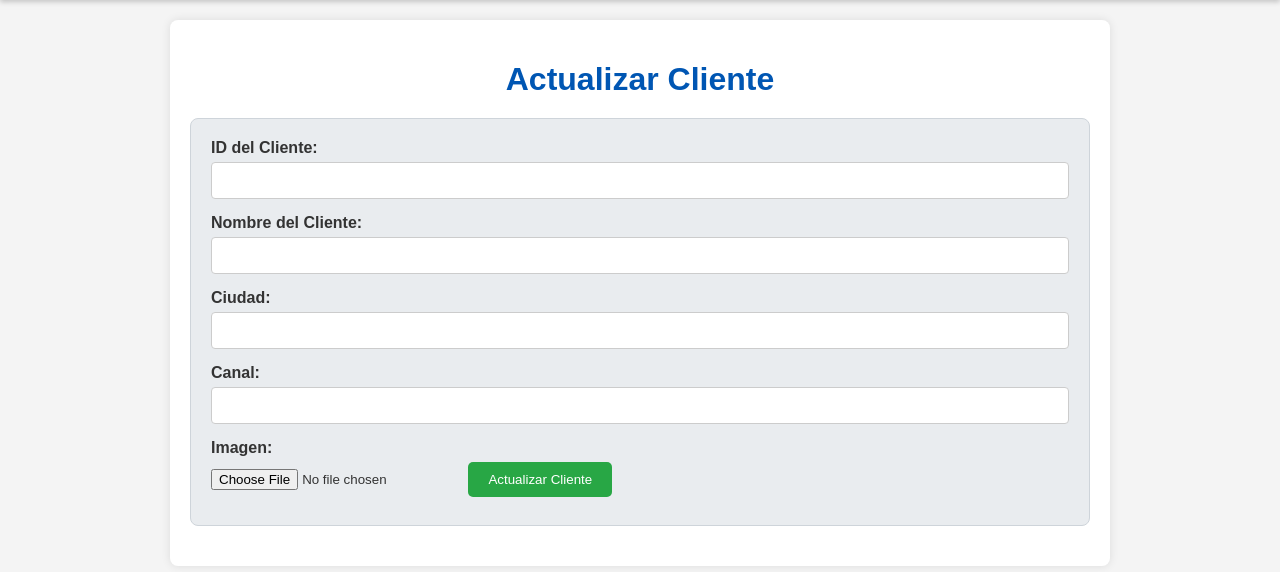
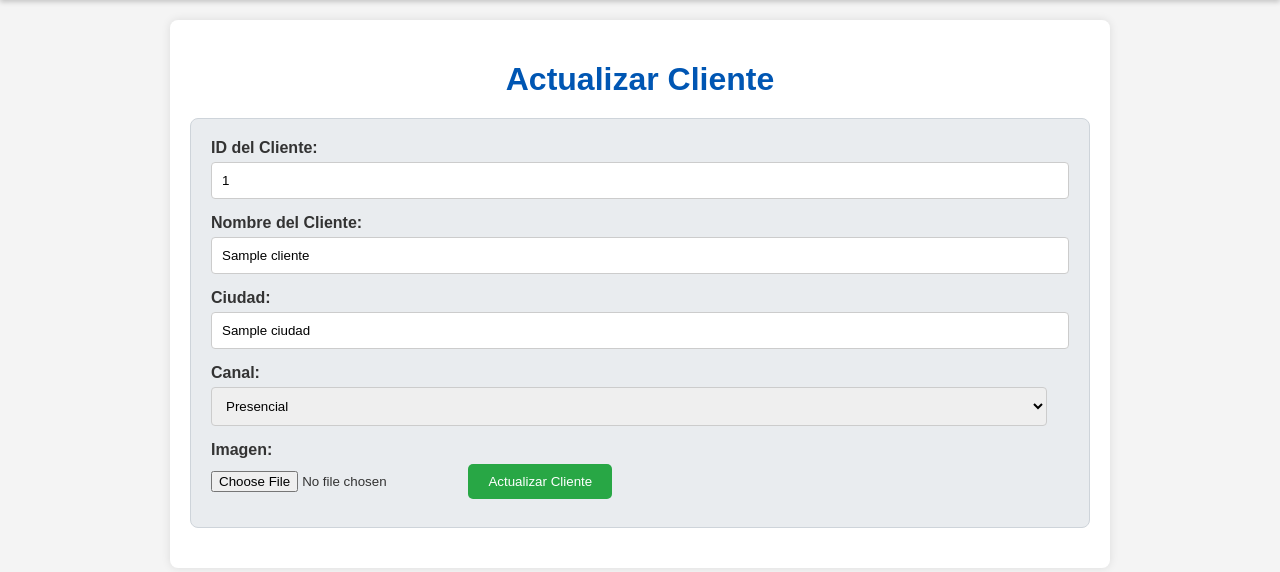
Before and after one commit to Juanes0706/Tienda, a FastAPI app: template templates/clientes/update.html in a window 1280 px wide. Shown: the part 83-655 px from the top of the page. Run offline with FastAPI, Linux system fonts and the light colour scheme; the template is opened without the code that fills it: most values are stand-ins (such as "Sample title", 1, 10 or a date in 2020); parts of the project's set-up code (start-up, migrations or seed data) failed here and were passed over.

Commit message:
añadiendo opciones

```diff
--- a/templates/clientes/update.html
+++ b/templates/clientes/update.html
@@ -56,16 +56,19 @@
         <div class="form-section">
             <form id="updateForm" enctype="multipart/form-data">
                 <label for="id">ID del Cliente:</label>
-                <input type="number" id="id" name="id" required />
+                <input type="number" id="id" name="id" value="{{cliente.id if cliente else ''}}" required />
 
                 <label for="nombre">Nombre del Cliente:</label>
-                <input type="text" id="nombre" name="nombre" />
+                <input type="text" id="nombre" name="nombre" value="{{cliente.nombre if cliente else ''}}" />
 
                 <label for="ciudad">Ciudad:</label>
-                <input type="text" id="ciudad" name="ciudad" />
+                <input type="text" id="ciudad" name="ciudad" value="{{cliente.ciudad if cliente else ''}}" />
 
                 <label for="canal">Canal:</label>
-                <input type="text" id="canal" name="canal" />
+                <select id="canal" name="canal">
+                    <option value="presencial" {% if cliente and cliente.canal == 'presencial' %}selected{% endif %}>Presencial</option>
+                    <option value="virtual" {% if cliente and cliente.canal == 'virtual' %}selected{% endif %}>Virtual</option>
+                </select>
 
                 <label for="imagen">Imagen:</label>
                 <input type="file" id="imagen" name="imagen" accept="image/*" />
```
